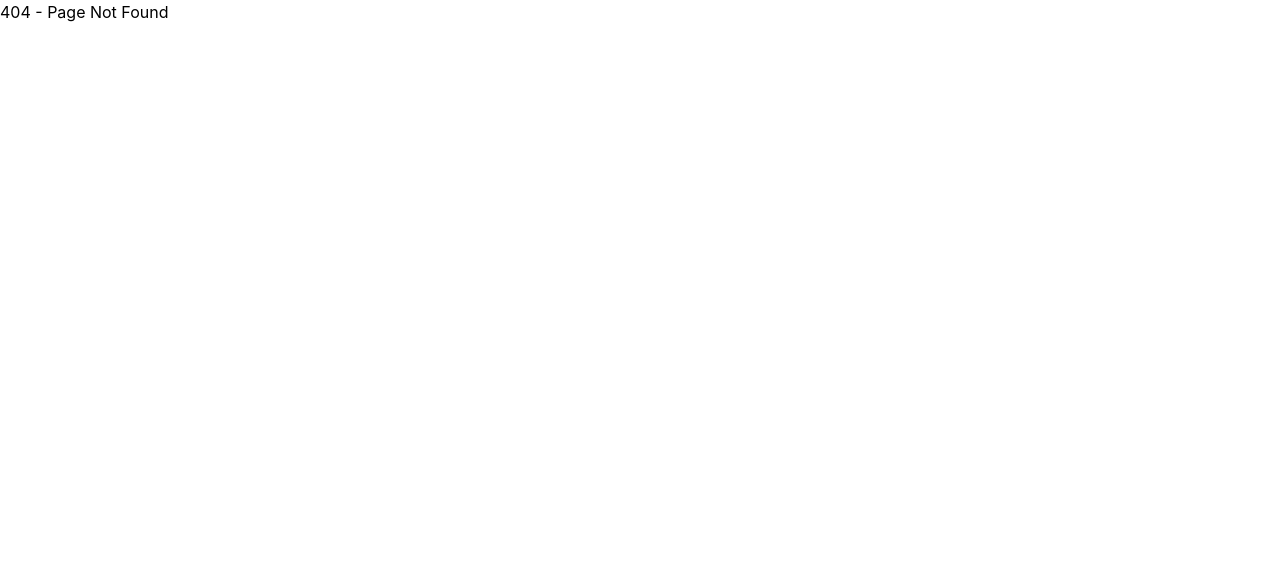
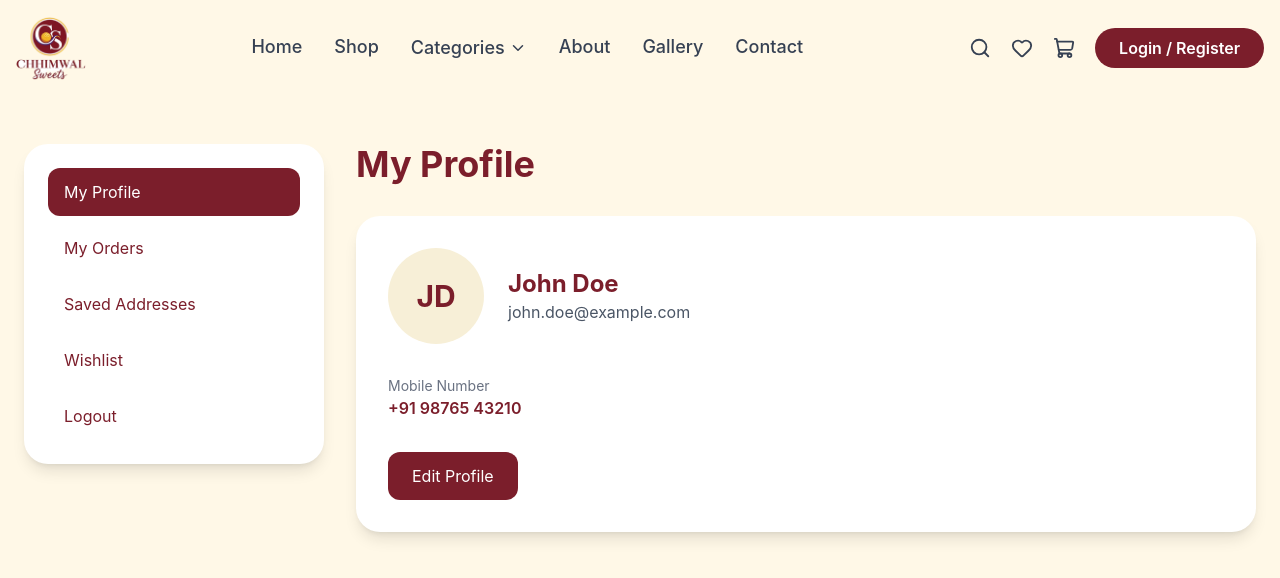
Before and after one commit to himani22122002-hue/chhimwal-sweets, a React (Vite) app in the folder client/: page /profile in a window 1280 px wide. Before the commit this address had no page. Shown: the top 578 px of the page. Built offline with nearby package versions, Linux system fonts and the light colour scheme.

Commit message:
add user profile dashboard

```diff
--- a/client/src/components/layout/Navbar.jsx
+++ b/client/src/components/layout/Navbar.jsx
@@ -49,7 +49,10 @@ export default function Navbar() {
         : 'text-gray-700 border-transparent hover:text-[#7B1E2B]'
     }`;
 
-  const renderDesktopActions = () => (
+  // Add a temporary state to simulate logged-in status
+const [isLoggedIn, setIsLoggedIn] = useState(false);
+
+const renderDesktopActions = () => (
     <div className="hidden lg:flex items-center gap-5">
       <button aria-label="Search" className="text-gray-700 hover:text-[#7B1E2B]"><Search size={22} /></button>
       <button aria-label="Wishlist" className="text-gray-700 hover:text-[#7B1E2B]"><Heart size={22} /></button>
@@ -59,9 +62,15 @@ export default function Navbar() {
           <span className="absolute -top-2 -right-2 bg-[#D4AF37] text-white text-xs rounded-full h-4 w-4 flex items-center justify-center font-bold">{totalItems}</span>
         )}
       </NavLink>
-      <NavLink to="/login" className="bg-[#7B1E2B] text-white px-6 py-2 rounded-full font-semibold hover:bg-[#D4AF37] transition-all">
-        Login / Register
-      </NavLink>
+      {isLoggedIn ? (
+        <NavLink to="/profile" className="text-[#7B1E2B] hover:text-[#D4AF37]">
+            <img src="https://ui-avatars.com/api/?name=John+Doe&background=7B1E2B&color=FFF8E7" alt="Profile" className="h-10 w-10 rounded-full" />
+        </NavLink>
+      ) : (
+        <NavLink to="/login" className="bg-[#7B1E2B] text-white px-6 py-2 rounded-full font-semibold hover:bg-[#D4AF37] transition-all">
+            Login / Register
+        </NavLink>
+      )}
     </div>
   );
 
--- /dev/null
+++ b/client/src/components/profile/AddressBook.jsx
@@ -0,0 +1,27 @@
+import { motion } from "framer-motion";
+
+const AddressBook = () => {
+  const addresses = [
+    { id: 1, label: "Home", text: "123, Main Street, Almora, Uttarakhand" },
+  ];
+
+  return (
+    <div className="grid md:grid-cols-2 gap-6">
+      {addresses.map((addr) => (
+        <motion.div key={addr.id} className="bg-white p-6 rounded-3xl shadow-lg">
+          <h3 className="font-bold text-[#7B1E2B] mb-2">{addr.label}</h3>
+          <p className="text-gray-600 mb-4">{addr.text}</p>
+          <div className="flex gap-2">
+            <button className="text-sm text-[#7B1E2B] hover:underline">Edit</button>
+            <button className="text-sm text-red-600 hover:underline">Delete</button>
+          </div>
+        </motion.div>
+      ))}
+      <button className="border-2 border-dashed border-[#7B1E2B]/30 rounded-3xl p-6 text-[#7B1E2B] hover:border-[#7B1E2B]">
+        + Add New Address
+      </button>
+    </div>
+  );
+};
+
+export default AddressBook;
--- /dev/null
+++ b/client/src/components/profile/MyOrders.jsx
@@ -0,0 +1,30 @@
+import { motion } from "framer-motion";
+
+const orders = [
+  { id: "#CS1001", date: "2026-07-25", product: "Baal Mithai", status: "Delivered", price: "₹420" },
+  { id: "#CS1002", date: "2026-07-28", product: "Singodi", status: "Processing", price: "₹250" },
+];
+
+const MyOrders = () => {
+  return (
+    <div className="space-y-4">
+      {orders.map((order) => (
+        <motion.div key={order.id} initial={{ y: 20 }} animate={{ y: 0 }} className="bg-white p-6 rounded-3xl shadow-lg flex justify-between items-center">
+          <div>
+            <h3 className="font-bold text-[#7B1E2B]">{order.product}</h3>
+            <p className="text-sm text-gray-500">{order.id} • {order.date}</p>
+            <p className="font-bold text-[#D4AF37]">{order.price}</p>
+          </div>
+          <div className="flex items-center gap-4">
+            <span className={`px-3 py-1 rounded-full text-sm ${order.status === "Delivered" ? "bg-green-100 text-green-700" : "bg-yellow-100 text-yellow-700"}`}>
+              {order.status}
+            </span>
+            <button className="text-[#7B1E2B] hover:underline">View Details</button>
+          </div>
+        </motion.div>
+      ))}
+    </div>
+  );
+};
+
+export default MyOrders;
--- /dev/null
+++ b/client/src/components/profile/ProfileInfo.jsx
@@ -0,0 +1,28 @@
+import { motion } from "framer-motion";
+
+const ProfileInfo = () => {
+  return (
+    <motion.div initial={{ opacity: 0 }} animate={{ opacity: 1 }} className="bg-white p-8 rounded-3xl shadow-lg">
+      <div className="flex items-center gap-6 mb-8">
+        <div className="w-24 h-24 bg-[#D4AF37]/20 rounded-full flex items-center justify-center text-[#7B1E2B] text-3xl font-bold">
+          JD
+        </div>
+        <div>
+          <h2 className="text-2xl font-bold text-[#7B1E2B]">John Doe</h2>
+          <p className="text-gray-600">john.doe@example.com</p>
+        </div>
+      </div>
+      <div className="grid md:grid-cols-2 gap-6">
+        <div>
+          <label className="block text-sm text-gray-500">Mobile Number</label>
+          <p className="font-semibold text-[#7B1E2B]">+91 98765 43210</p>
+        </div>
+      </div>
+      <button className="mt-8 px-6 py-3 bg-[#7B1E2B] text-white rounded-xl hover:bg-[#7B1E2B]/90">
+        Edit Profile
+      </button>
+    </motion.div>
+  );
+};
+
+export default ProfileInfo;
--- /dev/null
+++ b/client/src/components/profile/ProfileSidebar.jsx
@@ -0,0 +1,31 @@
+import { motion } from "framer-motion";
+
+const ProfileSidebar = ({ activeTab, setActiveTab }) => {
+  const menuItems = ["My Profile", "My Orders", "Saved Addresses", "Wishlist", "Logout"];
+
+  return (
+    <motion.div
+      initial={{ x: -20, opacity: 0 }}
+      animate={{ x: 0, opacity: 1 }}
+      className="bg-white p-6 rounded-3xl shadow-lg h-fit"
+    >
+      <nav className="flex flex-col gap-2">
+        {menuItems.map((item) => (
+          <button
+            key={item}
+            onClick={() => setActiveTab(item)}
+            className={`text-left px-4 py-3 rounded-xl transition-all ${
+              activeTab === item
+                ? "bg-[#7B1E2B] text-white"
+                : "text-[#7B1E2B] hover:bg-[#7B1E2B]/10"
+            }`}
+          >
+            {item}
+          </button>
+        ))}
+      </nav>
+    </motion.div>
+  );
+};
+
+export default ProfileSidebar;
--- /dev/null
+++ b/client/src/pages/Profile.jsx
@@ -0,0 +1,37 @@
+import { useState } from "react";
+import ProfileSidebar from "../components/profile/ProfileSidebar";
+import ProfileInfo from "../components/profile/ProfileInfo";
+import MyOrders from "../components/profile/MyOrders";
+import AddressBook from "../components/profile/AddressBook";
+import { motion } from "framer-motion";
+
+const Profile = () => {
+  const [activeTab, setActiveTab] = useState("My Profile");
+
+  const renderContent = () => {
+    switch (activeTab) {
+      case "My Profile": return <ProfileInfo />;
+      case "My Orders": return <MyOrders />;
+      case "Saved Addresses": return <AddressBook />;
+      default: return <div className="p-8 bg-white rounded-3xl shadow-lg">Content for {activeTab}</div>;
+    }
+  };
+
+  return (
+    <div className="min-h-screen bg-[#FFF8E7] py-12 px-6">
+      <div className="max-w-7xl mx-auto flex flex-col md:flex-row gap-8">
+        <div className="md:w-1/4">
+          <ProfileSidebar activeTab={activeTab} setActiveTab={setActiveTab} />
+        </div>
+        <div className="md:w-3/4">
+          <motion.h1 key={activeTab} initial={{ opacity: 0 }} animate={{ opacity: 1 }} className="text-4xl font-bold text-[#7B1E2B] mb-8">
+            {activeTab}
+          </motion.h1>
+          {renderContent()}
+        </div>
+      </div>
+    </div>
+  );
+};
+
+export default Profile;
--- a/client/src/routes/AppRoutes.jsx
+++ b/client/src/routes/AppRoutes.jsx
@@ -12,6 +12,7 @@ import Gallery from '../pages/Gallery';
 import Login from '../pages/Login';
 import Register from '../pages/Register';
 import ForgotPassword from '../pages/ForgotPassword';
+import Profile from '../pages/Profile';
 import NotFound from '../pages/NotFound';
 
 export default function AppRoutes() {
@@ -27,6 +28,7 @@ export default function AppRoutes() {
         <Route path="about" element={<About />} />
         <Route path="gallery" element={<Gallery />} />
         <Route path="contact" element={<Contact />} />
+        <Route path="profile" element={<Profile />} />
       </Route>
       <Route path="login" element={<Login />} />
       <Route path="register" element={<Register />} />
```
